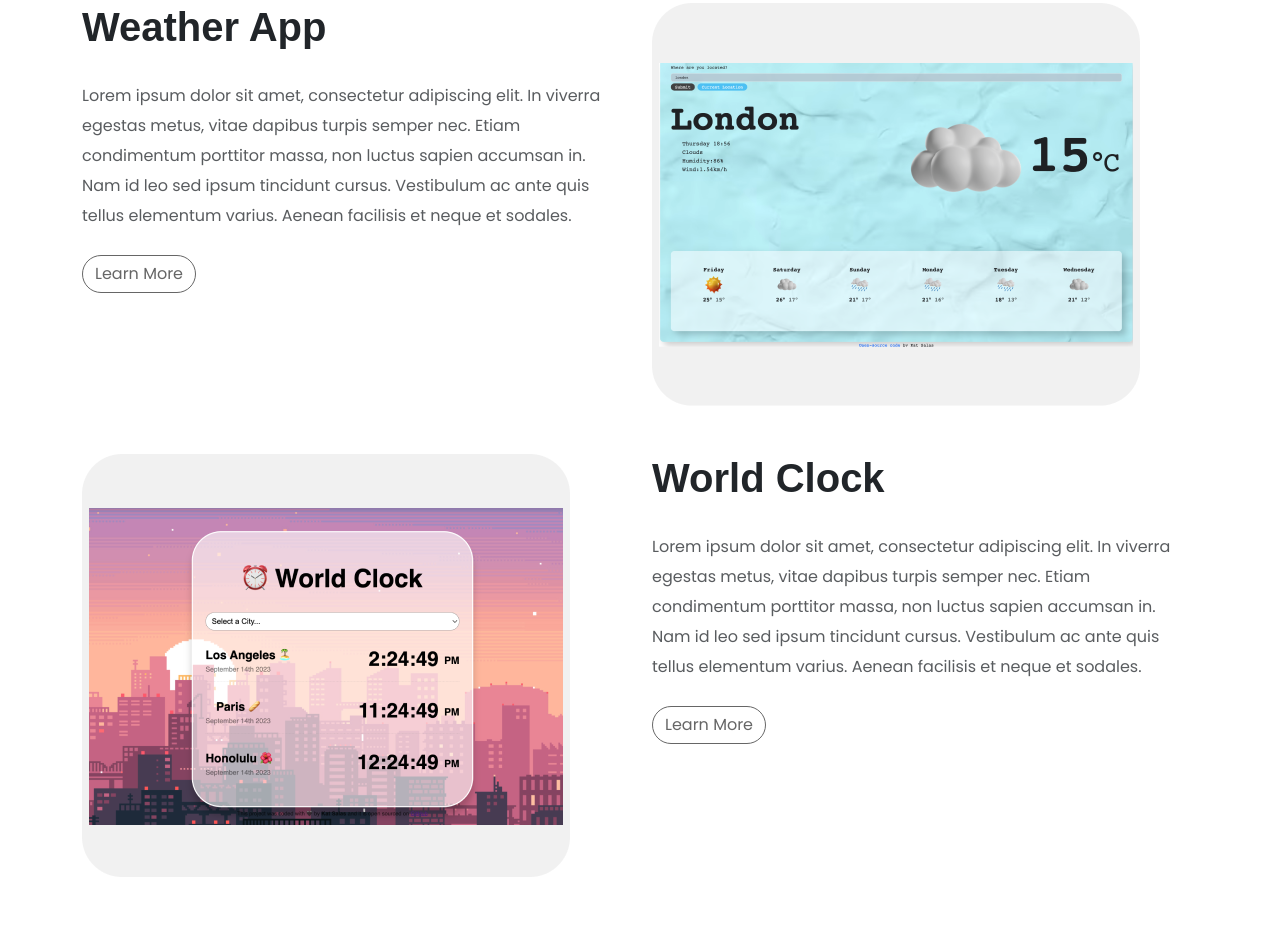
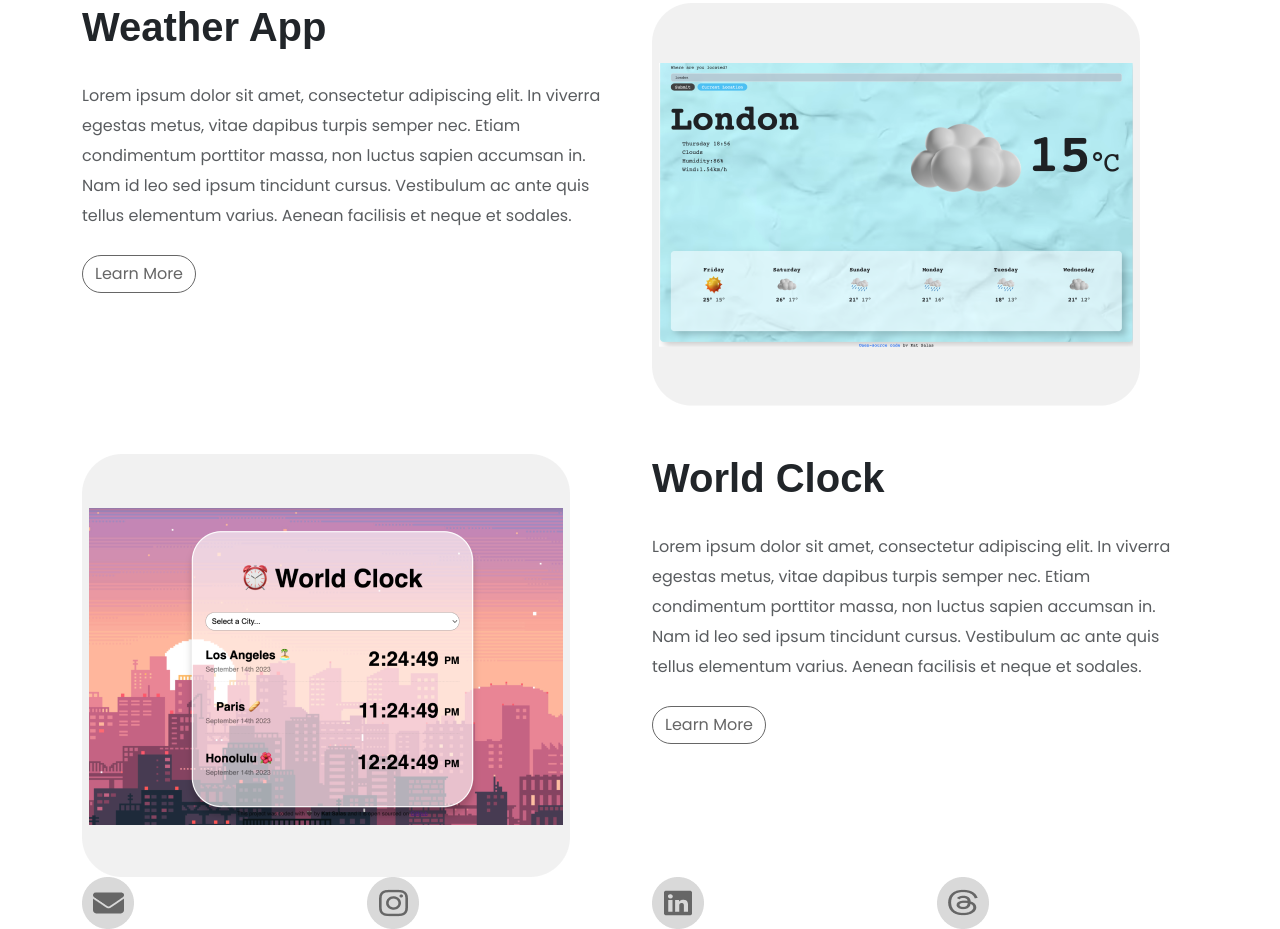
Before and after one commit to KatYokai/Kats-Portfolio-Project, a plain HTML site: page index.html in a window 1280 px wide. Shown: the part 1347-2276 px from the top of the page. Before the commit the page ends 2224 px from the top, so only its background shows below. Drawn offline with nearby package versions, Linux system fonts and the light colour scheme; a web font is replaced by a local one.

Commit message:
Added Contact Icons

```diff
--- a/index.html
+++ b/index.html
@@ -99,5 +99,35 @@
         </div>
       </div>
     </div>
+    <div class="icons">
+      <div class="container">
+        <div class="row">
+          <div class="col">
+            <img
+              src="images/Email Icon.png"
+              class="img-fluid"
+              alt="email icon"
+            />
+          </div>
+          <div class="col">
+            <img
+              src="images/Instagram Icon.png"
+              class="img-fluid"
+              alt="email icon"
+            />
+          </div>
+          <div class="col">
+            <img src="images/Linkin.png" class="img-fluid" alt="email icon" />
+          </div>
+          <div class="col">
+            <img
+              src="images/Threads Icon.png"
+              class="img-fluid"
+              alt="email icon"
+            />
+          </div>
+        </div>
+      </div>
+    </div>
   </body>
 </html>
```
Also changed, not shown: images/Email Icon.png (added), images/Instagram Icon.png (added), images/Linkin.png (added), images/Threads Icon.png (added), 1 other file.
